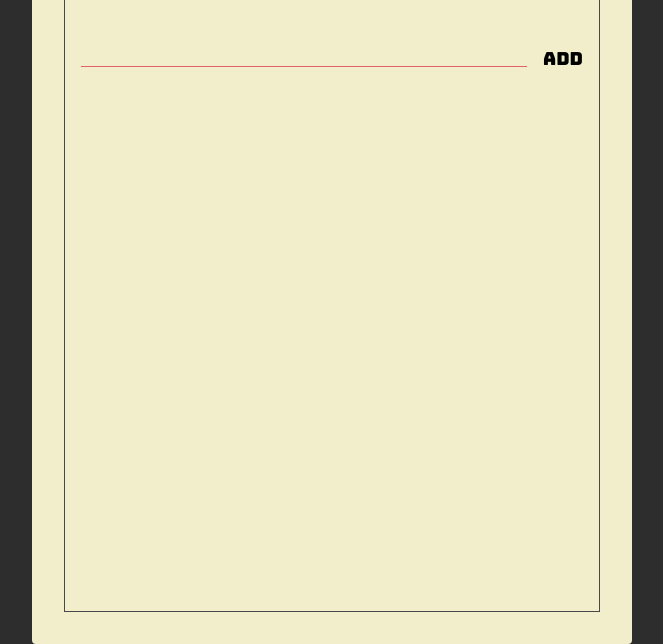
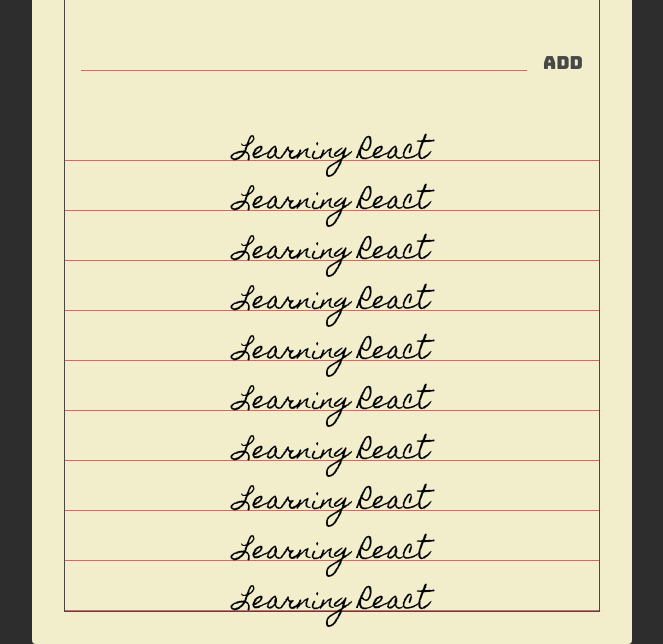
Before and after one commit to pinggdev/react-course-starter, a website: page index.html in a window 1280 px wide. Shown: the part 156-800 px from the top of the page, without its empty margins (308-971 px from the left). Drawn offline with Linux system fonts and the light colour scheme.

Commit message:
menambahkan todos dengan style nya

```diff
--- a/index.html
+++ b/index.html
@@ -15,7 +15,7 @@
     <div class="container">
       <div class="frame">
         <section class="header">
-          <button class="header-btn">Add</button>
+          <button class="header-btn main-black-color">Add</button>
           <h1 class="header-title">Todo Lists</h1>
           <button class="header-btn main-red-color">Clear</button>
         </section>
@@ -23,8 +23,41 @@
         <section class="add">
           <form class="add-form">
             <input type="text" class="add-input" />
-            <button class="add-btn">Add</button>
+            <button class="add-btn main-black-color">Add</button>
           </form>
+        </section>
+
+        <section class="todos">
+          <div class="todo">
+            <span class="todo-text">Learning React</span>
+          </div>
+          <div class="todo">
+            <span class="todo-text">Learning React</span>
+          </div>
+          <div class="todo">
+            <span class="todo-text">Learning React</span>
+          </div>
+          <div class="todo">
+            <span class="todo-text">Learning React</span>
+          </div>
+          <div class="todo">
+            <span class="todo-text">Learning React</span>
+          </div>
+          <div class="todo">
+            <span class="todo-text">Learning React</span>
+          </div>
+          <div class="todo">
+            <span class="todo-text">Learning React</span>
+          </div>
+          <div class="todo">
+            <span class="todo-text">Learning React</span>
+          </div>
+          <div class="todo">
+            <span class="todo-text">Learning React</span>
+          </div>
+          <div class="todo">
+            <span class="todo-text">Learning React</span>
+          </div>
         </section>
       </div>
     </div>
--- a/style.css
+++ b/style.css
@@ -4,10 +4,15 @@
 
 :root {
   --main-red-color: #e06262;
+  --main-black-color: #484848;
 }
 
 .main-red-color {
   color: var(--main-red-color);
+}
+
+.main-black-color {
+  color: var(--main-black-color);
 }
 
 html {
@@ -40,10 +45,11 @@
 }
 
 .frame {
-  border: 1px solid #484848;
+  border: 1px solid var(--main-black-color);
   height: 100%;
   display: flex;
   flex-direction: column;
+  justify-content: space-between;
 }
 
 .header {
@@ -54,7 +60,7 @@
 .header-title {
   flex: 1;
   text-align: center;
-
+  color: var(--main-black-color);
   font-size: 3.6rem;
   font-family: "Homemade Apple", sans-serif;
   text-transform: lowercase;
@@ -68,6 +74,14 @@
   border: unset;
   outline: unset;
   cursor: pointer;
+}
+
+.header-btn.main-red-color:active {
+  text-shadow: 1px 1px 2px var(--main-red-color);
+}
+
+.header-btn.main-black-color:active {
+  text-shadow: 1px 1px 2px var(--main-black-color);
 }
 
 .add {
@@ -102,3 +116,29 @@
   border: unset;
   outline: unset;
 }
+
+.add-btn.main-black-color:active {
+  text-shadow: 1px 1px 2px var(--main-black-color);
+}
+
+.todos {
+  display: flex;
+  flex-direction: column;
+}
+
+.todo {
+  position: relative;
+  flex: 1 0 auto;
+  text-align: center;
+  min-height: 34px;
+  margin: 16px 0 0;
+  font-family: "Homemade Apple", sans-serif;
+  font-size: 24px;
+  border-bottom: 1px solid var(--main-red-color);
+}
+
+.todo-text {
+  position: absolute;
+  left: 50%;
+  transform: translate(-50%);
+}
```
